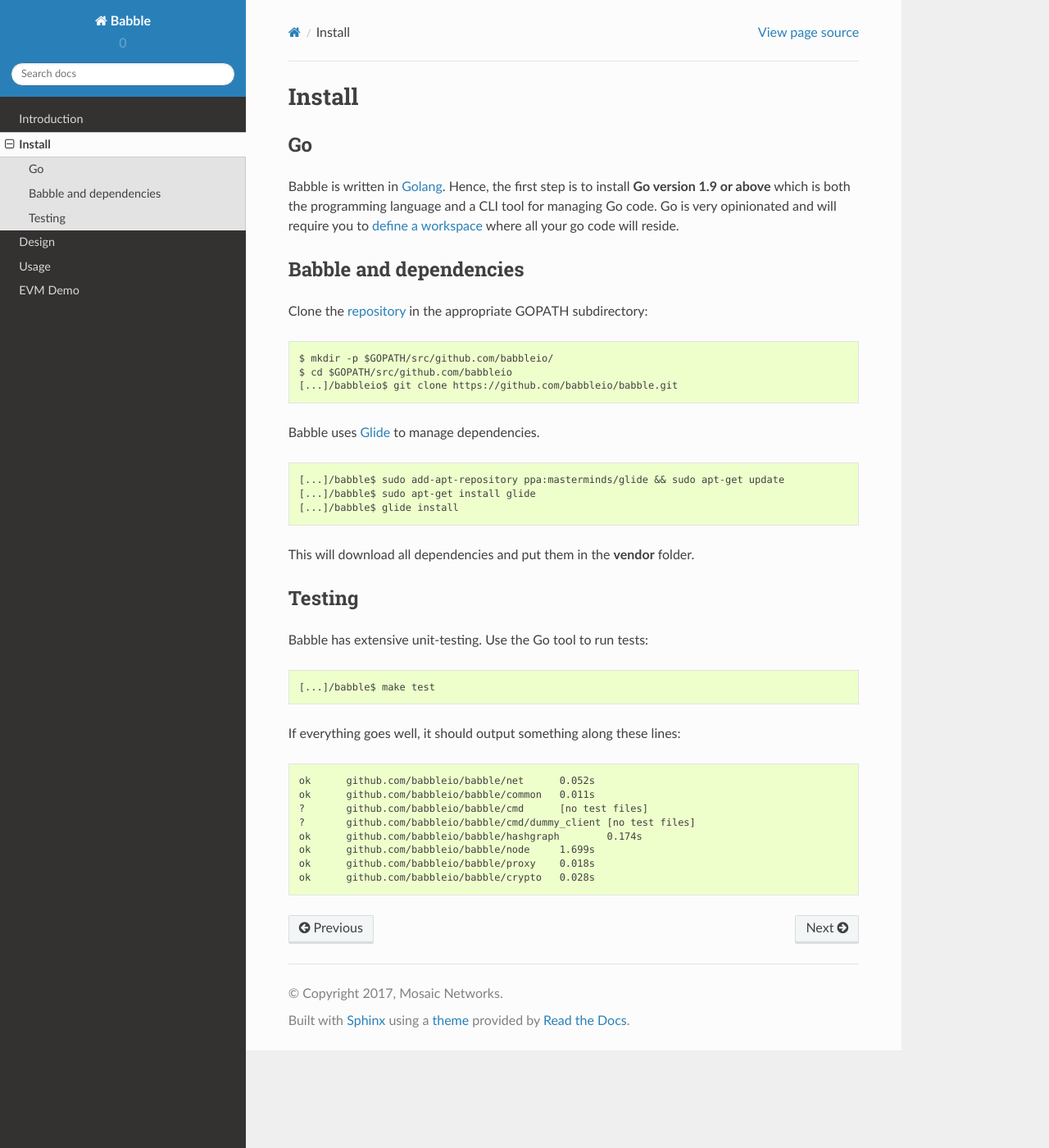
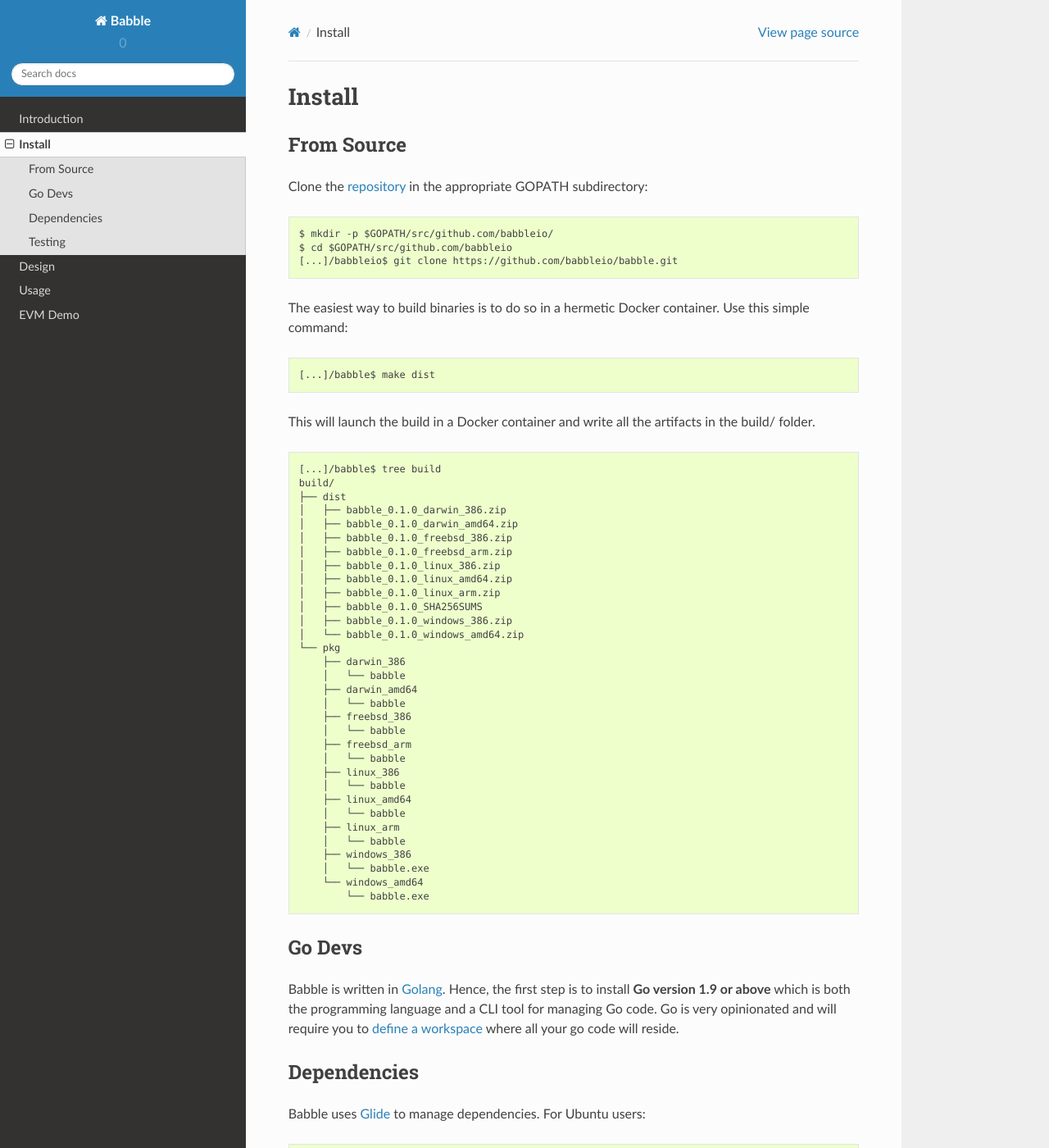
Before and after one commit to mosaicnetworks/babble, a Sphinx documentation site: the page built from docs/install.rst, in a window 1280 px wide and 1400 px high. Shown: the whole window at 82% size. Built offline with Sphinx 7.4.7 and the Read the Docs theme 2.0.0, drawn with Linux system fonts in a browser that asks for light colours; some of the changed text lies outside the part shown.

```diff
--- a/docs/install.rst
+++ b/docs/install.rst
@@ -1,16 +1,8 @@
 Install
 =======
 
-Go
-^^
-
-Babble is written in `Golang <https://golang.org/>`__. Hence, the first step is to install
-**Go version 1.9 or above** which is both the programming language
-and a CLI tool for managing Go code. Go is very opinionated  and will require you to
-`define a workspace <https://golang.org/doc/code.html#Workspaces>`__ where all your go code will reside.
-
-Babble and dependencies
-^^^^^^^^^^^^^^^^^^^^^^^
+From Source
+^^^^^^^^^^^
 
 Clone the `repository <https://github.com/babbleio/babble>`__ in the appropriate GOPATH subdirectory:
 
@@ -20,12 +12,69 @@ Clone the `repository <https://github.com/babbleio/babble>`__ in the appropriate
     $ cd $GOPATH/src/github.com/babbleio
     [...]/babbleio$ git clone https://github.com/babbleio/babble.git
 
-Babble uses `Glide <http://github.com/Masterminds/glide>`__ to manage dependencies.
+
+The easiest way to build binaries is to do so in a hermetic Docker container. Use
+this simple command:
 
 ::
 
-    [...]/babble$ sudo add-apt-repository ppa:masterminds/glide && sudo apt-get update
-    [...]/babble$ sudo apt-get install glide
+	[...]/babble$ make dist
+
+This will launch the build in a Docker container and write all the artifacts in
+the build/ folder.
+
+::
+
+    [...]/babble$ tree build
+    build/
+    ├── dist
+    │   ├── babble_0.1.0_darwin_386.zip
+    │   ├── babble_0.1.0_darwin_amd64.zip
+    │   ├── babble_0.1.0_freebsd_386.zip
+    │   ├── babble_0.1.0_freebsd_arm.zip
+    │   ├── babble_0.1.0_linux_386.zip
+    │   ├── babble_0.1.0_linux_amd64.zip
+    │   ├── babble_0.1.0_linux_arm.zip
+    │   ├── babble_0.1.0_SHA256SUMS
+    │   ├── babble_0.1.0_windows_386.zip
+    │   └── babble_0.1.0_windows_amd64.zip
+    └── pkg
+        ├── darwin_386
+        │   └── babble
+        ├── darwin_amd64
+        │   └── babble
+        ├── freebsd_386
+        │   └── babble
+        ├── freebsd_arm
+        │   └── babble
+        ├── linux_386
+        │   └── babble
+        ├── linux_amd64
+        │   └── babble
+        ├── linux_arm
+        │   └── babble
+        ├── windows_386
+        │   └── babble.exe
+        └── windows_amd64
+            └── babble.exe
+
+Go Devs
+^^^^^^^
+
+Babble is written in `Golang <https://golang.org/>`__. Hence, the first step is to install
+**Go version 1.9 or above** which is both the programming language
+and a CLI tool for managing Go code. Go is very opinionated  and will require you to
+`define a workspace <https://golang.org/doc/code.html#Workspaces>`__ where all your go code will reside.
+
+Dependencies
+^^^^^^^^^^^^
+
+Babble uses `Glide <http://github.com/Masterminds/glide>`__ to manage dependencies.
+For Ubuntu users:
+
+::
+
+    [...]/babble$ curl https://glide.sh/get | sh
     [...]/babble$ glide install
 
 This will download all dependencies and put them in the **vendor** folder.
```
Also changed, not shown: README.md (+8 -14 lines), docs/usage.rst (+9 -17 lines), docker/README.md (added), docker/glider/README.md (deleted), docs/introduction.rst (line endings or trailing spaces), 5 other files.
